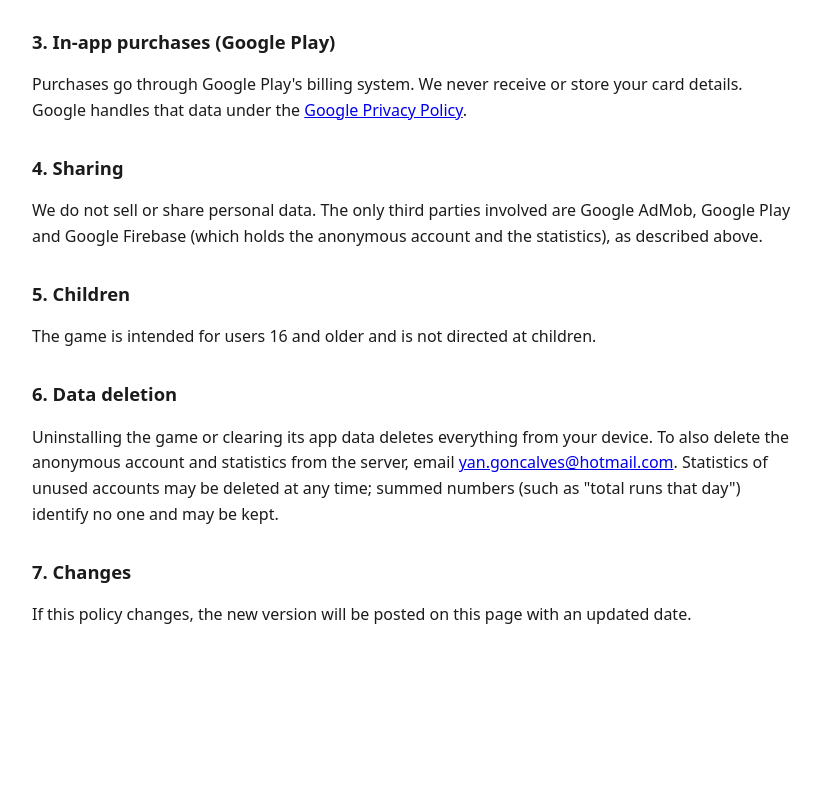
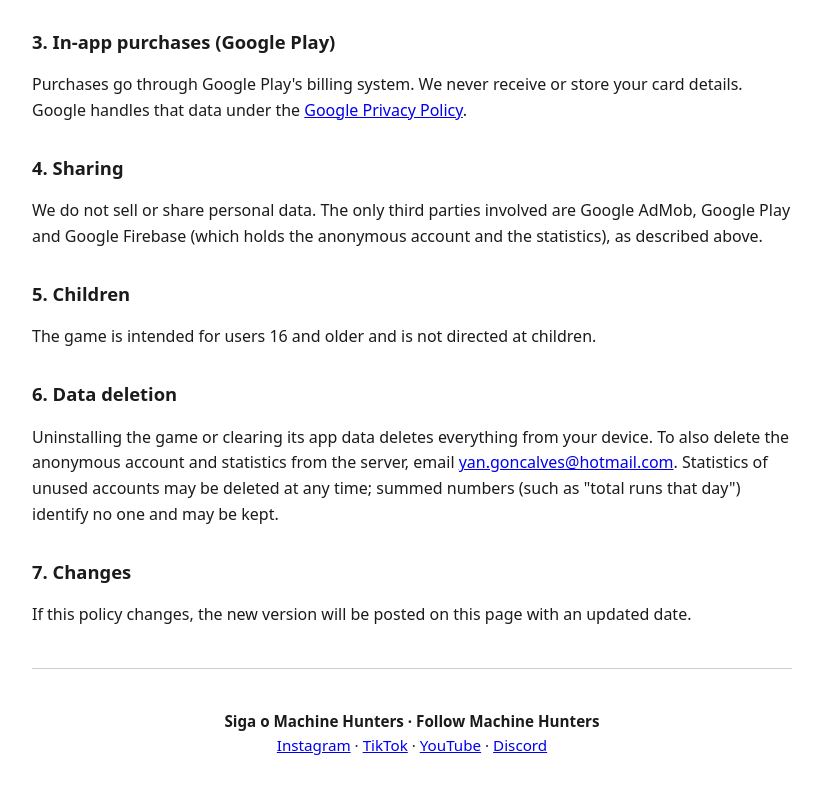
Before and after one commit to yanoliveira16/machine-hunters-privacy, a plain HTML site: page index.html in a window 1280 px wide. Shown: the part 2577-3371 px from the top of the page, without its empty margins (228-1051 px from the left). Before the commit the page ends 3245 px from the top, so only its background shows below. Drawn offline with Linux system fonts and the light colour scheme.

Commit message:
Rodapé com as redes do Machine Hunters (Instagram, TikTok, YouTube, Discord)
Co-Authored-By: Claude Opus 5.5 <noreply@anthropic.com>
Claude-Session: https://claude.ai/code/session_012Yn5X6GEa1B1ucackCtMQ8

```diff
--- a/index.html
+++ b/index.html
@@ -82,5 +82,14 @@ small{color:#666}
 
 <h2>7. Changes</h2>
 <p>If this policy changes, the new version will be posted on this page with an updated date.</p>
+<hr>
+<!-- Redes e lojas do Machine Hunters (Yan 2026-11-15). Quando cada loja abrir, adicionar o link dela na linha "Baixe / Get". -->
+<footer style="text-align:center;font-size:.95em">
+<p><b>Siga o Machine Hunters · Follow Machine Hunters</b><br>
+<a href="https://www.instagram.com/machinehuntersgame/">Instagram</a> ·
+<a href="https://www.tiktok.com/@machinehuntersgame">TikTok</a> ·
+<a href="https://www.youtube.com/@machinehuntersgame">YouTube</a> ·
+<a href="https://discord.gg/p5hXV4Pfct">Discord</a></p>
+</footer>
 </body>
 </html>
```
Also changed, not shown: termos.html (+9 -0 lines).
